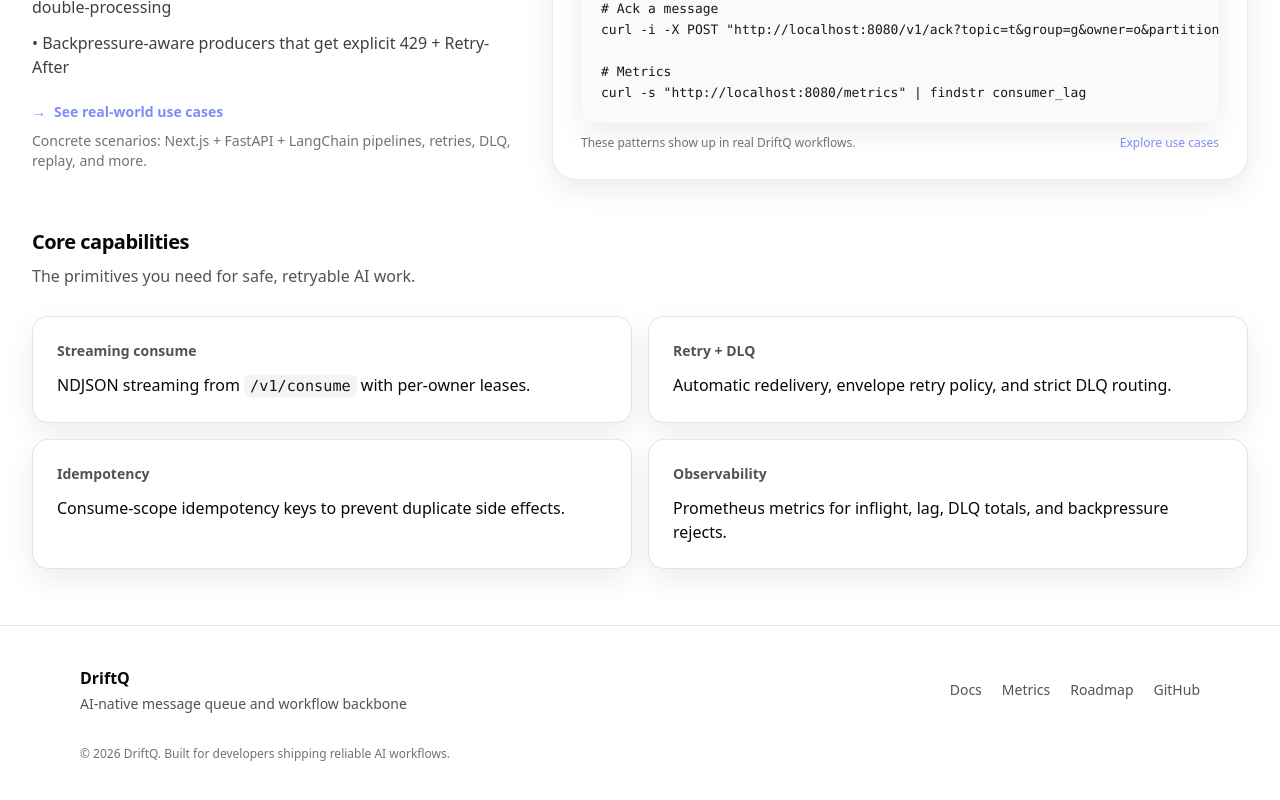
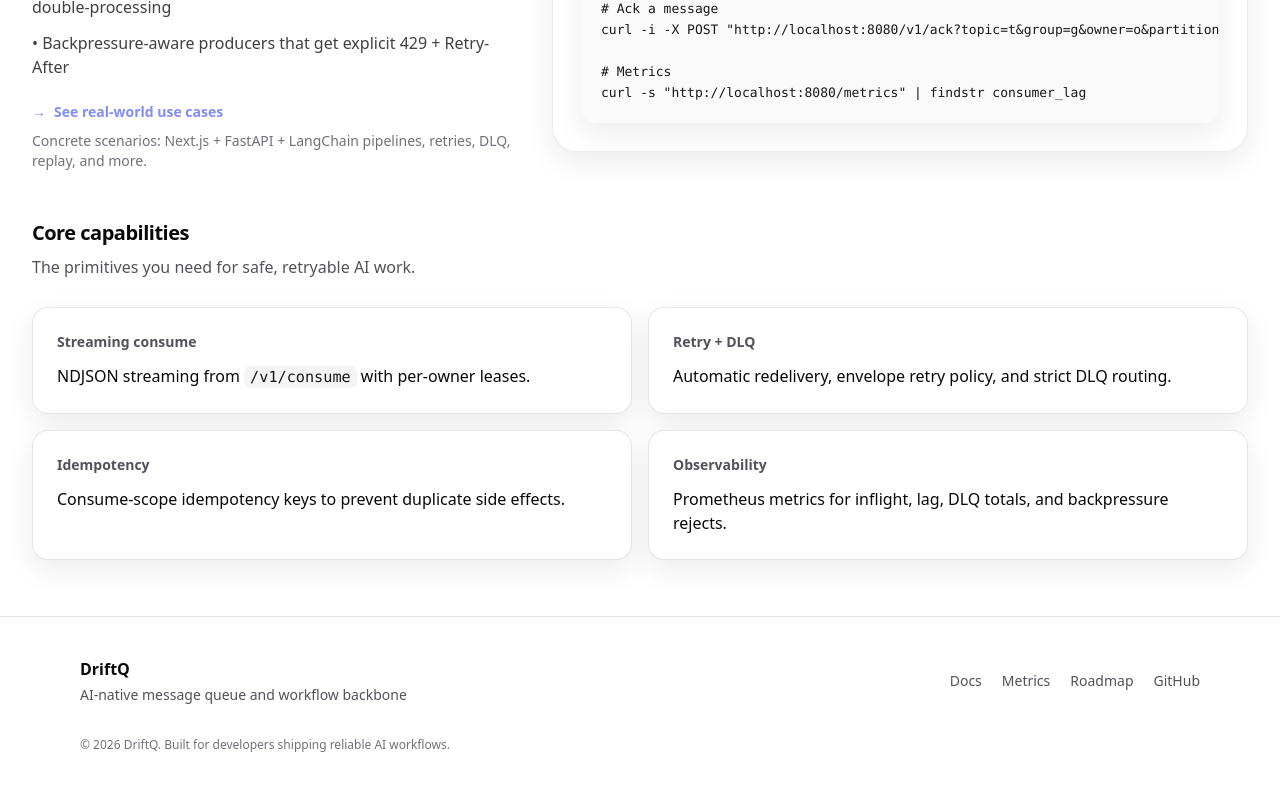
Before and after one commit to driftq-org/driftq-site, a Next.js app: page / in a window 1280 px wide. Shown: the part 817-1617 px from the top of the page. Built offline with nearby package versions, Linux system fonts and the light colour scheme.

Commit message:
Hmm not needed

```diff
--- a/app/page.tsx
+++ b/app/page.tsx
@@ -131,13 +131,6 @@
 # Metrics
 curl -s "http://localhost:8080/metrics" | findstr consumer_lag`}
             </pre>
-
-            <div className="mt-3 flex items-center justify-between gap-3 text-xs text-zinc-500 dark:text-zinc-400">
-              <span>These patterns show up in real DriftQ workflows.</span>
-              <Link href="/docs/use-cases" className="text-indigo-400 hover:text-indigo-300 underline underline-offset-4 decoration-transparent hover:decoration-indigo-300/60 transition">
-                Explore use cases
-              </Link>
-            </div>
           </div>
         </div>
       </div>
```
